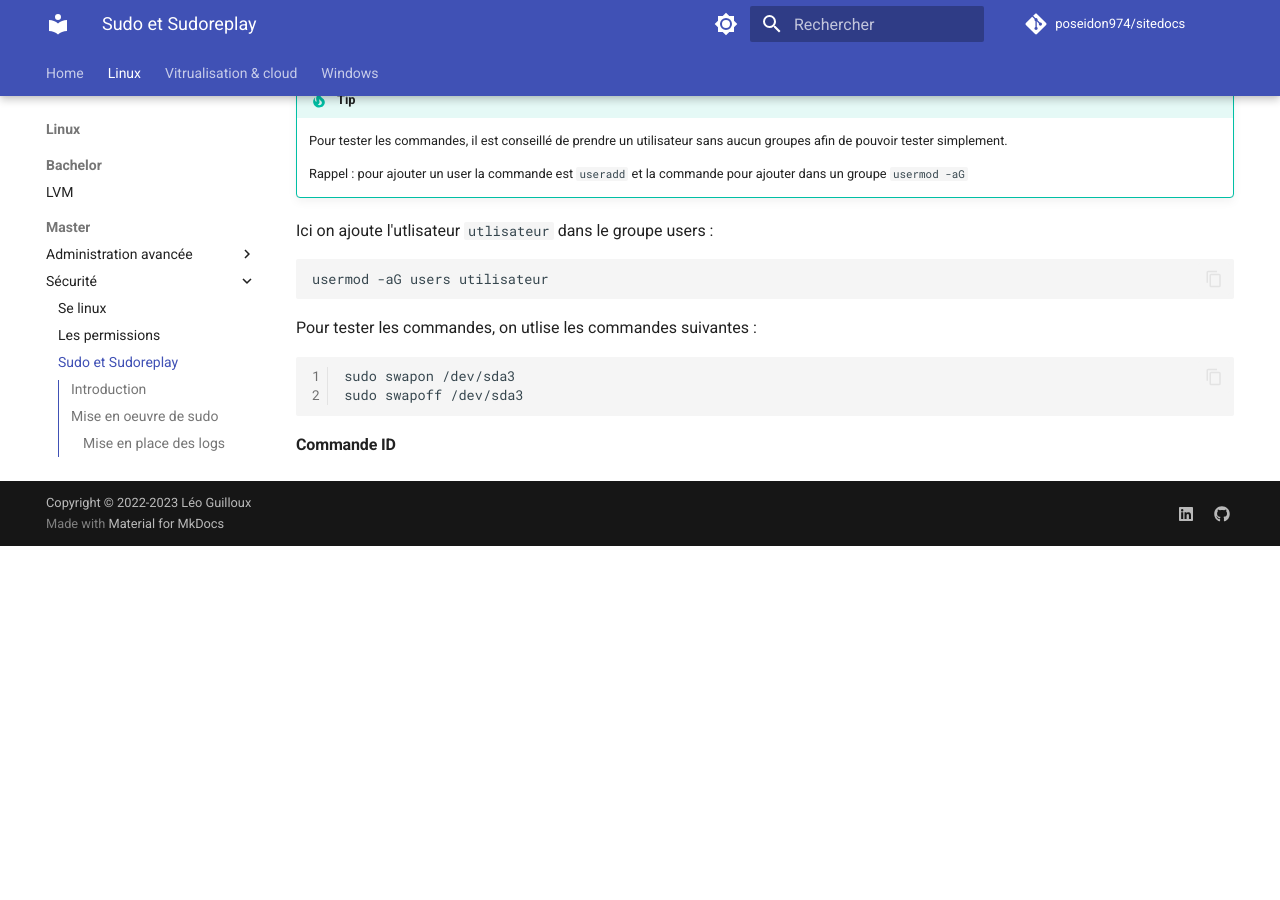
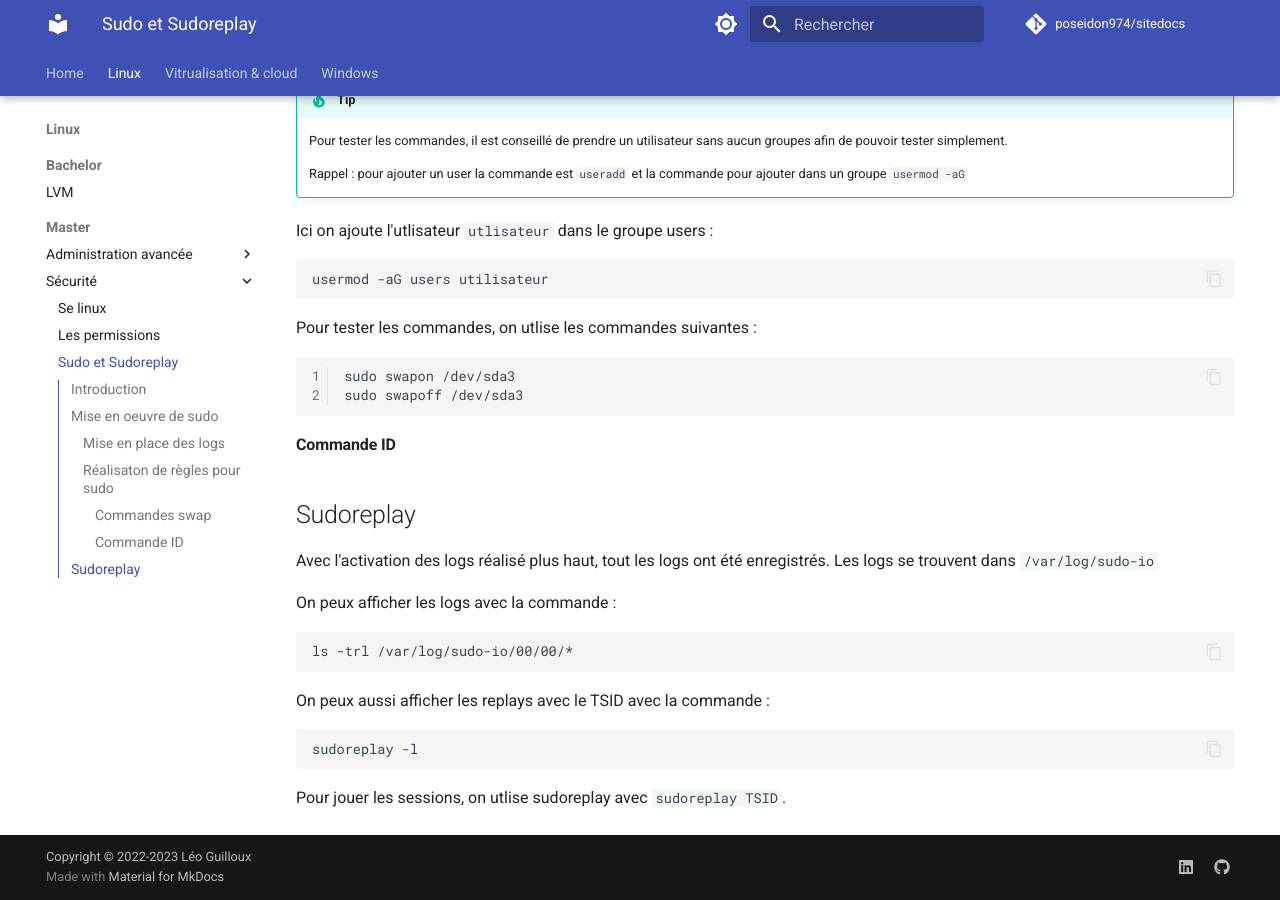
Before and after one commit to poseidon974/sitedocs, an MkDocs documentation site: the page built from docs/Linux/Master/Sécurité/sudo.md, in a window 1280 px wide and 900 px high, scrolled down 1345 px. Built offline with MkDocs 1.6.1 and Material for MkDocs 9.7.7, drawn with Linux system fonts in a browser that asks for light colours; comment, search, counter and statistics services are not loaded; the version menu is left out; before the commit the page ends 1891 px from its top, so only the background shows below that.

Commit message:
update cours 27/01

````diff
--- a/docs/Linux/Master/Sécurité/sudo.md
+++ b/docs/Linux/Master/Sécurité/sudo.md
@@ -73,3 +73,20 @@
 sudo swapoff /dev/sda3
 ```
 #### Commande ID
+
+## Sudoreplay
+
+Avec l'activation des logs réalisé plus haut, tout les logs ont été enregistrés. Les logs se trouvent dans `/var/log/sudo-io`
+
+On peux afficher les logs avec la commande :
+```sh
+ls -trl /var/log/sudo-io/00/00/*
+```
+
+On peux aussi afficher les replays avec le TSID avec la commande :
+
+```sh
+sudoreplay -l
+```
+
+Pour jouer les sessions, on utlise sudoreplay avec `sudoreplay TSID`.
````
